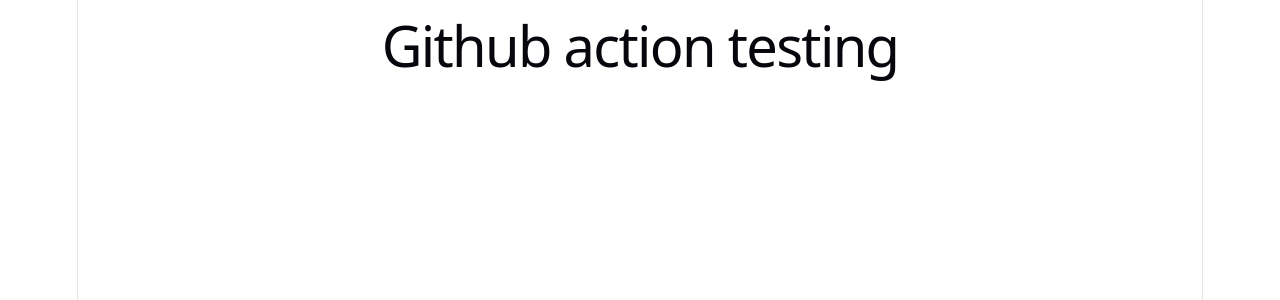
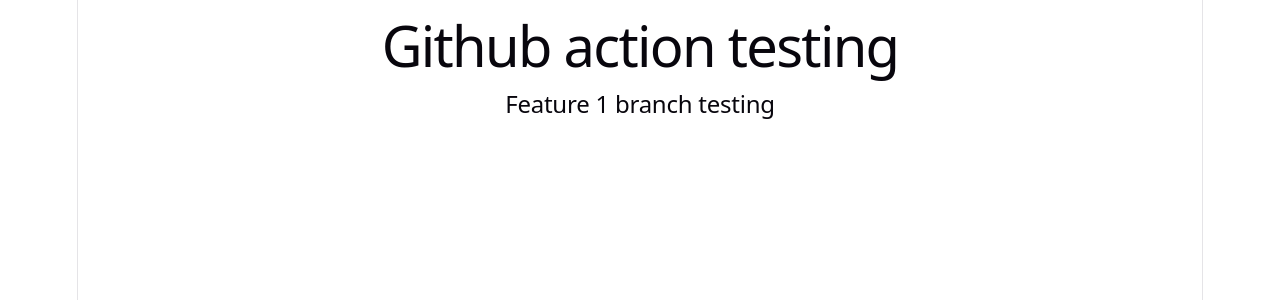
Before and after one commit to deep-developer/react-github-actions, a React (Vite) app: page / in a window 1280 px wide. Shown: the top 300 px of the page. Built offline with nearby package versions, Linux system fonts and the light colour scheme.

Commit message:
feature 1 branch testing

```diff
--- a/src/App.jsx
+++ b/src/App.jsx
@@ -10,6 +10,7 @@ function App() {
   return (
     <>
       <h1>Github action testing</h1>
+      <h2>Feature 1 branch testing</h2>
     </>
   )
 }
```
